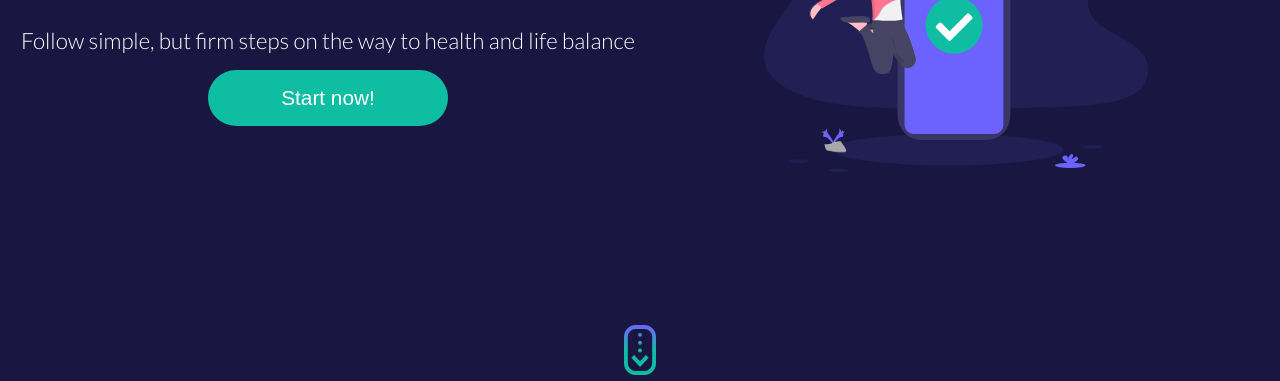
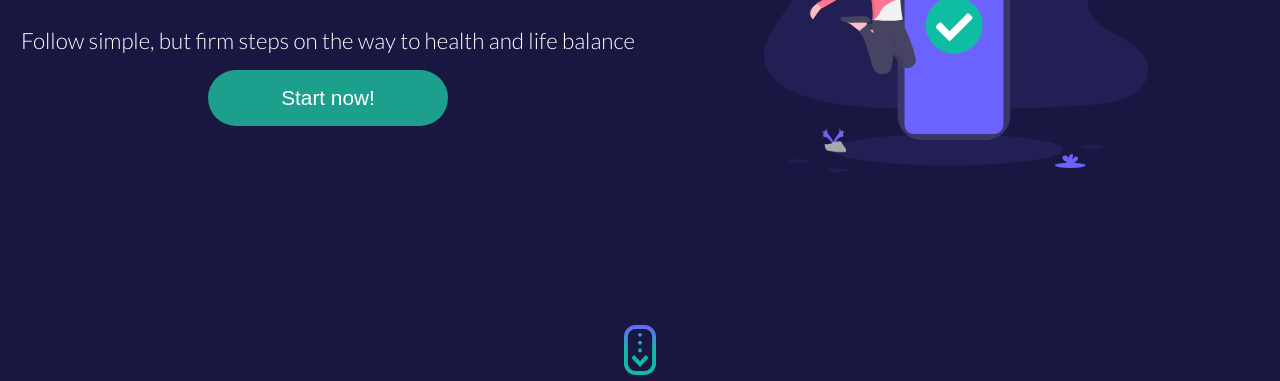
Before and after one commit to Moniaesz/healty-habits-website-project, a website: page src/index.html in a window 1280 px wide. Shown: the part 414-795 px from the top of the page. Drawn offline with Linux system fonts and the light colour scheme.

Commit message:
boost color contrast for better accesibility

```diff
--- a/src/index.html
+++ b/src/index.html
@@ -4,7 +4,7 @@
 	<meta charset="utf-8">
 	<title>Healthy Habits</title>
 	<meta name="viewport" content="width=device-width, initial-scale=1">
-	<meta name="description" content="">
+	<meta name="description" content="healty habits - simple advices to lead balanced and healthy life">
 	<link rel="stylesheet" href="css/main.css">
 	<link href="https://fonts.googleapis.com/css?family=Lato:100,300,400" rel="stylesheet">
 	<script src="./js/app.js"></script>
--- a/src/sass/main.scss
+++ b/src/sass/main.scss
@@ -52,12 +52,12 @@ table {
 /*
 * === COLORS ===
 */
-$turqGreen: #0FBDA3;
+$turqGreen: #1ca08d;
 $darkBlue: #191741;
 $lightPink: #FBBBC4;
 $darkPink: #FC6681;
 $lightViolet: #E0DEFD;
-$darkViolet: #6C63FF;
+$darkViolet: #5a41fb;
 $darkestViolet: #342D9C;
 
 $boxShadow: 0px 3px 15px rgba(0,0,0,0.2);
@@ -491,7 +491,6 @@ h1, h2, h3, h4, h5, p, li, button {
 		margin-top: 2rem;
 	}
 	.nav__list {
-		background: rgba(25, 23, 65, 0.9);
 		background: rgba(28, 117, 103, 0.95);
 		flex-direction: column;
 		position: absolute;
```
Also changed, not shown: src/css/main.css.
